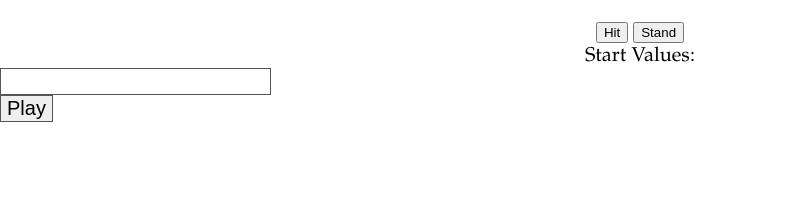
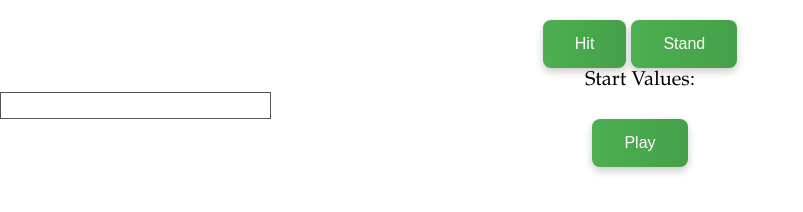
Before and after one commit to ChenYujunjks/Blackjack-Forge, a plain HTML site: page game.html in a window 1280 px wide. Shown: the whole page, without its empty margins (0-803 px from the left). Drawn offline with Linux system fonts and the light colour scheme.

Commit message:
new css button ui

```diff
--- a/css/site.css
+++ b/css/site.css
@@ -6,7 +6,7 @@ body {
 	text-align: center;
 	margin: auto;
 	margin-top: 0px;
-	padding: none;
+	padding: 0;
 }
 
 .home-link {
@@ -98,17 +98,32 @@ input {
 	margin-bottom: 20px;
 	padding: 10px;
 }
-
+/*更新按钮ui*/
 .button {
-	background-color: #4CAF50;
+	background-color: #4CAF50; /* Fallback color */
+	background-image: linear-gradient(to right, #4CAF50, #45a049); /* Gradient background */
+	border: none;
 	color: white;
 	padding: 15px 32px;
 	text-align: center;
+	text-decoration: none;
 	display: inline-block;
 	font-size: 16px;
-	margin: 4px 2px;
-	cursor: pointer;
-}
+	border-radius: 8px; /* Rounded corners */
+	box-shadow: 0 4px 8px rgba(0, 0, 0, 0.2); /* Shadow effect */
+	transition: all 0.3s ease; /* Smooth transition for hover effects */
+  }
+
+  .button:hover {
+	background-image: linear-gradient(to right, #45a049, #4CAF50); /* Change gradient direction */
+	box-shadow: 0 6px 12px rgba(0, 0, 0, 0.3); /* Enhanced shadow effect */
+	transform: translateY(-2px); /* Slight lift effect */
+  }
+
+  .button:active {
+	box-shadow: 0 2px 4px rgba(0, 0, 0, 0.2); /* Smaller shadow effect */
+	transform: translateY(1px); /* Pressed down effect */
+  }
 
 /*区分自己和庄家的牌 */
 #player-hand, #dealer-hand {
--- a/game.html
+++ b/game.html
@@ -6,22 +6,20 @@
 <meta charset="utf-8" />
 </head>
 <body>
-<!-- TODO: bring in your JavasScript file here -->
+<!-- JavasScript file here -->
 <div class="game-controls">
   <div id="dealer-hand"></div>
   <div id="player-hand"></div>
-  <button id="hit-button">Hit</button>
-  <button id="stand-button">Stand</button>
+  <button id="hit-button" class="button">Hit</button>
+  <button id="stand-button" class="button">Stand</button>
 </div>
 <script src="js/game.js" defer></script>
 <div class="start">
   <form method="POST" action="">
     <label for="startValues">Start Values:</label> <input type="text" name="startValues" id="startValues">
-    <input class="playBtn" type="submit" value="Play">
+    <input class="button" type="submit" value="Play">
   </form>
 </div>
 <div id="game-result"></div>
-<div class="game">
-</div>
 </body>
 </html>
```
Also changed, not shown: 1 other file.
